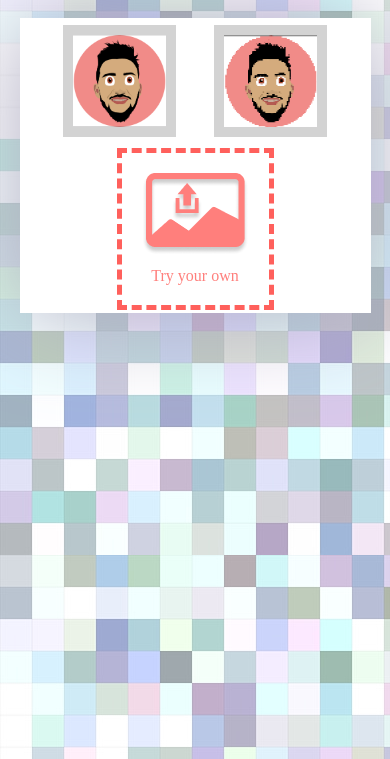
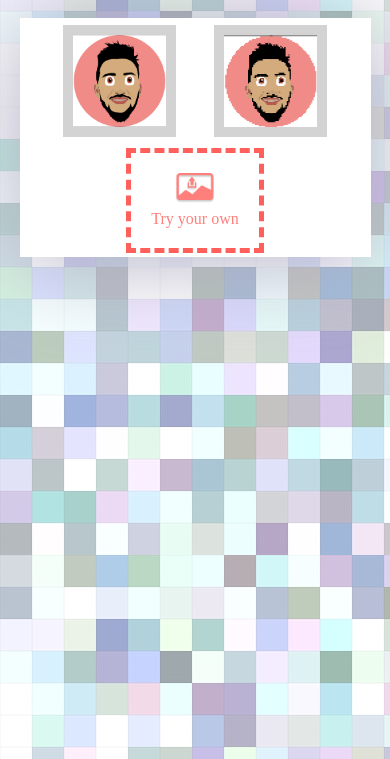
Before and after one commit to yashant/Steganography, a plain HTML site: page index.html in a window 390 px wide. Shown: the part 85-844 px from the top of the page. Drawn offline with Linux system fonts and the light colour scheme.

```diff
--- a/css/mainstyle.css
+++ b/css/mainstyle.css
@@ -167,6 +167,12 @@ html {
         justify-content: space-around;
         margin-bottom: 5%;
     }
+    .upload-icon{
+        margin:auto;
+        text-align: center;
+        cursor: pointer;
+        width: 20px;
+    }
     .img-container {
         padding: 2%;
         display: flex;
@@ -193,6 +199,12 @@ html {
         display: flex;
         flex-direction: row-reverse;
         justify-content: space-around;
+    }
+    .upload-icon{
+        margin:auto;
+        text-align: center;
+        cursor: pointer;
+        width: 40px;
     }
     .img-container {
         padding: 2%;
```
